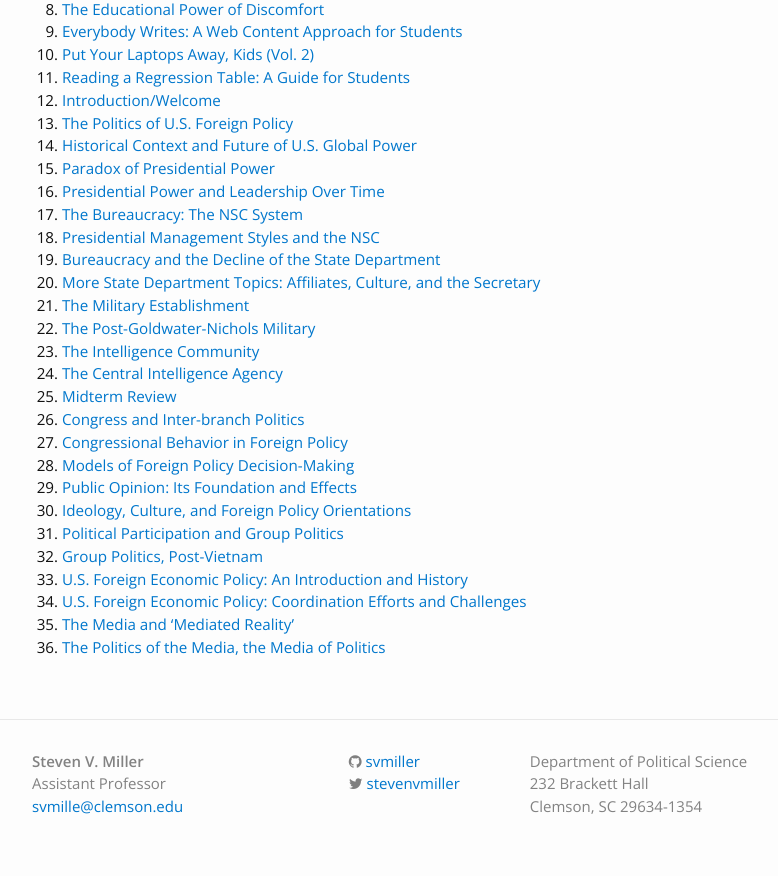
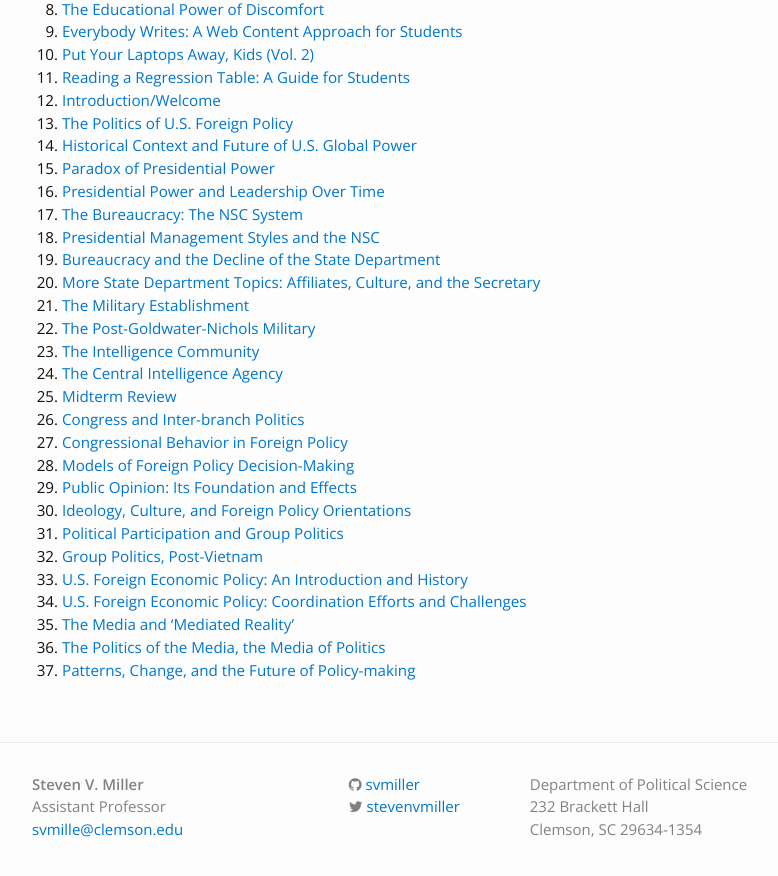
Before and after one commit to svmiller/svmiller.github.io, a Jekyll site: the page built from teaching/posc-3630.md, in a window 1280 px wide and 900 px high, scrolled down 1052 px. Shown: the top 876 px of the window, without its empty margins (163-941 px from the left). Built offline with Jekyll 4.4.1, drawn with Linux system fonts in a browser that asks for light colours; nearby versions of some CDN libraries; some web fonts are replaced.

Commit message:
add lecture for 11.29.2016

```diff
--- a/teaching/posc-3630.md
+++ b/teaching/posc-3630.md
@@ -54,3 +54,4 @@ Oct. 10: We're having a schedule update for weeks 10, 11, and 12. Here's the new
 34. [U.S. Foreign Economic Policy: Coordination Efforts and Challenges](https://www.dropbox.com/s/ka8wuw2njzqyj8y/posc3630-lecture-foreign-economics-2.pdf?dl=0)
 35. [The Media and 'Mediated Reality'](https://www.dropbox.com/s/r2dbsowojyqgb5t/posc3630-lecture-media-1.pdf?dl=0)
 36. [The Politics of the Media, the Media of Politics](https://www.dropbox.com/s/bbafb4kl7pd94tj/posc3630-lecture-media-2.pdf?dl=0)
+37. [Patterns, Change, and the Future of Policy-making](https://www.dropbox.com/s/kb47h1rz5cfhhre/posc3630-lecture-patterns-change-future.pdf?dl=0)
```
